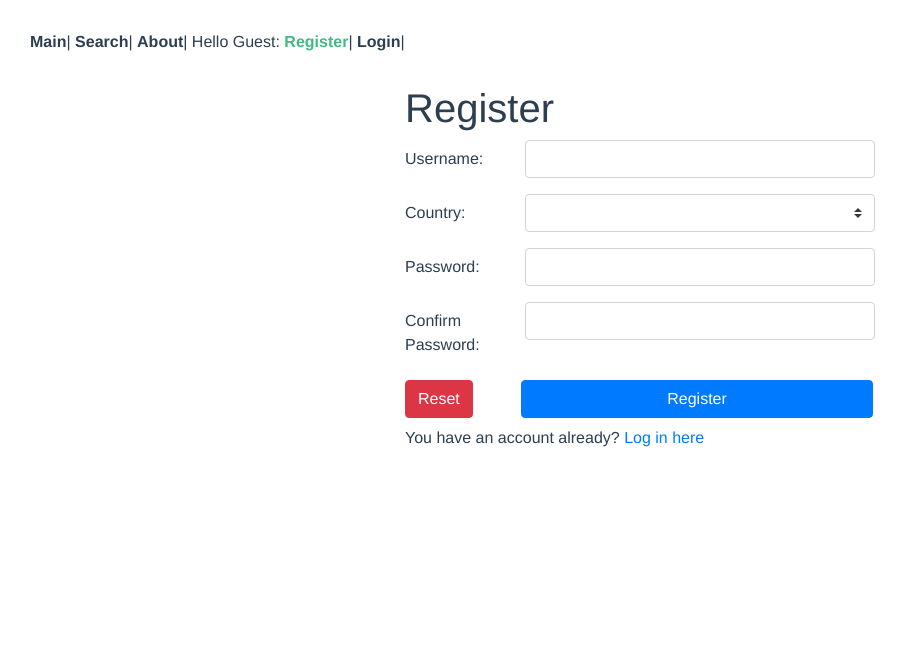
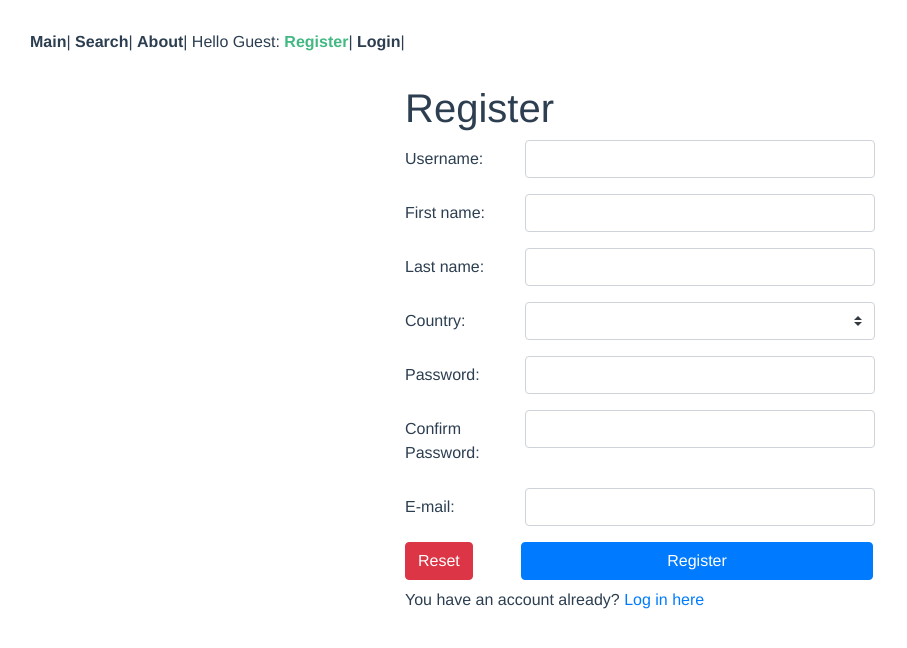
Before and after one commit to Web-Development-Environments-2023/assignment3-3-noam-shiri, a Vue app: page /#/register in a window 1280 px wide. Shown: the top 648 px of the page, without its empty margins (0-907 px from the left). Built offline with nearby package versions, Linux system fonts and the light colour scheme.

Commit message:
register page- added functionality

```diff
--- a/src/pages/RegisterPage.vue
+++ b/src/pages/RegisterPage.vue
@@ -2,6 +2,7 @@
   <div class="container">
     <h1 class="title">Register</h1>
     <b-form @submit.prevent="onRegister" @reset.prevent="onReset">
+
       <b-form-group
         id="input-group-username"
         label-cols-sm="3"
@@ -21,7 +22,47 @@
           Username length should be between 3-8 characters long
         </b-form-invalid-feedback>
         <b-form-invalid-feedback v-if="!$v.form.username.alpha">
-          Username alpha
+          Username should contain only letters
+        </b-form-invalid-feedback>
+      </b-form-group>
+
+      <b-form-group
+        id="input-group-firstName"
+        label-cols-sm="3"
+        label="First name:"
+        label-for="firstName"
+      >
+        <b-form-input
+          id="firstName"
+          v-model="$v.form.firstName.$model"
+          type="text"
+          :state="validateState('firstName')"
+        ></b-form-input>
+        <b-form-invalid-feedback v-if="!$v.form.firstName.required">
+          First name is required
+        </b-form-invalid-feedback>
+        <b-form-invalid-feedback v-else-if="!$v.form.firstName.length">
+          First name should be at least one character
+        </b-form-invalid-feedback>
+      </b-form-group>
+
+      <b-form-group
+        id="input-group-lastName"
+        label-cols-sm="3"
+        label="Last name:"
+        label-for="lastName"
+      >
+        <b-form-input
+          id="lastName"
+          v-model="$v.form.lastName.$model"
+          type="text"
+          :state="validateState('lastName')"
+        ></b-form-input>
+        <b-form-invalid-feedback v-if="!$v.form.lastName.required">
+          Last name is required
+        </b-form-invalid-feedback>
+        <b-form-invalid-feedback v-else-if="!$v.form.lastName.length">
+          Last name should be at least one character
         </b-form-invalid-feedback>
       </b-form-group>
 
@@ -66,6 +107,11 @@
         >
           Have length between 5-10 characters long
         </b-form-invalid-feedback>
+        <b-form-invalid-feedback
+          v-if="$v.form.password.required && !$v.form.password.vaildPassword"
+        >
+          Containe at least one digit and special character
+        </b-form-invalid-feedback>
       </b-form-group>
 
       <b-form-group
@@ -87,6 +133,28 @@
           v-else-if="!$v.form.confirmedPassword.sameAsPassword"
         >
           The confirmed password is not equal to the original password
+        </b-form-invalid-feedback>
+      </b-form-group>
+
+      <b-form-group
+        id="input-group-email"
+        label-cols-sm="3"
+        label="E-mail:"
+        label-for="email"
+      >
+        <b-form-input
+          id="email"
+          type="email"
+          v-model="$v.form.email.$model"
+          :state="validateState('email')"
+        ></b-form-input>
+        <b-form-invalid-feedback v-if="!$v.form.email.required">
+          E-mail is required
+        </b-form-invalid-feedback>
+        <b-form-invalid-feedback
+          v-else-if="!$v.form.email.validEmail"
+        >
+          The E-mail address is invalid
         </b-form-invalid-feedback>
       </b-form-group>
 
@@ -156,16 +224,33 @@
         length: (u) => minLength(3)(u) && maxLength(8)(u),
         alpha
       },
+      firstName:{
+        required,
+        alpha
+      },
+      lastName:{
+        required,
+        alpha
+      },
       country: {
         required
       },
       password: {
         required,
-        length: (p) => minLength(5)(p) && maxLength(10)(p)
+        length: (p) => minLength(5)(p) && maxLength(10)(p),
+        vaildPassword: function(value) {
+        const containsNumber = /[0-9]/.test(value)
+        const containsSpecial = /[#?!@$%^&*-]/.test(value)
+        return containsNumber && containsSpecial
+        },
       },
       confirmedPassword: {
         required,
         sameAsPassword: sameAs("password")
+      },
+      email: {
+        required,
+        email
       }
     }
   },
```
